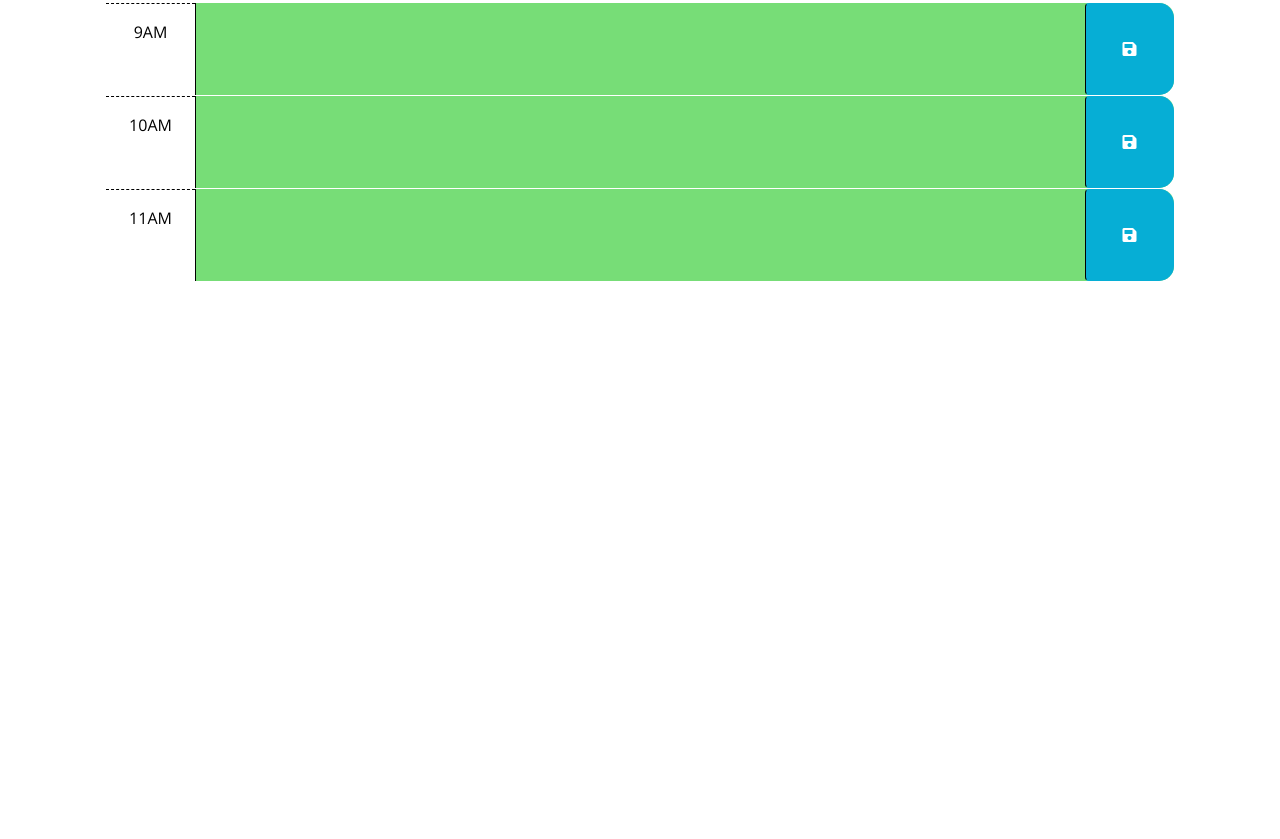
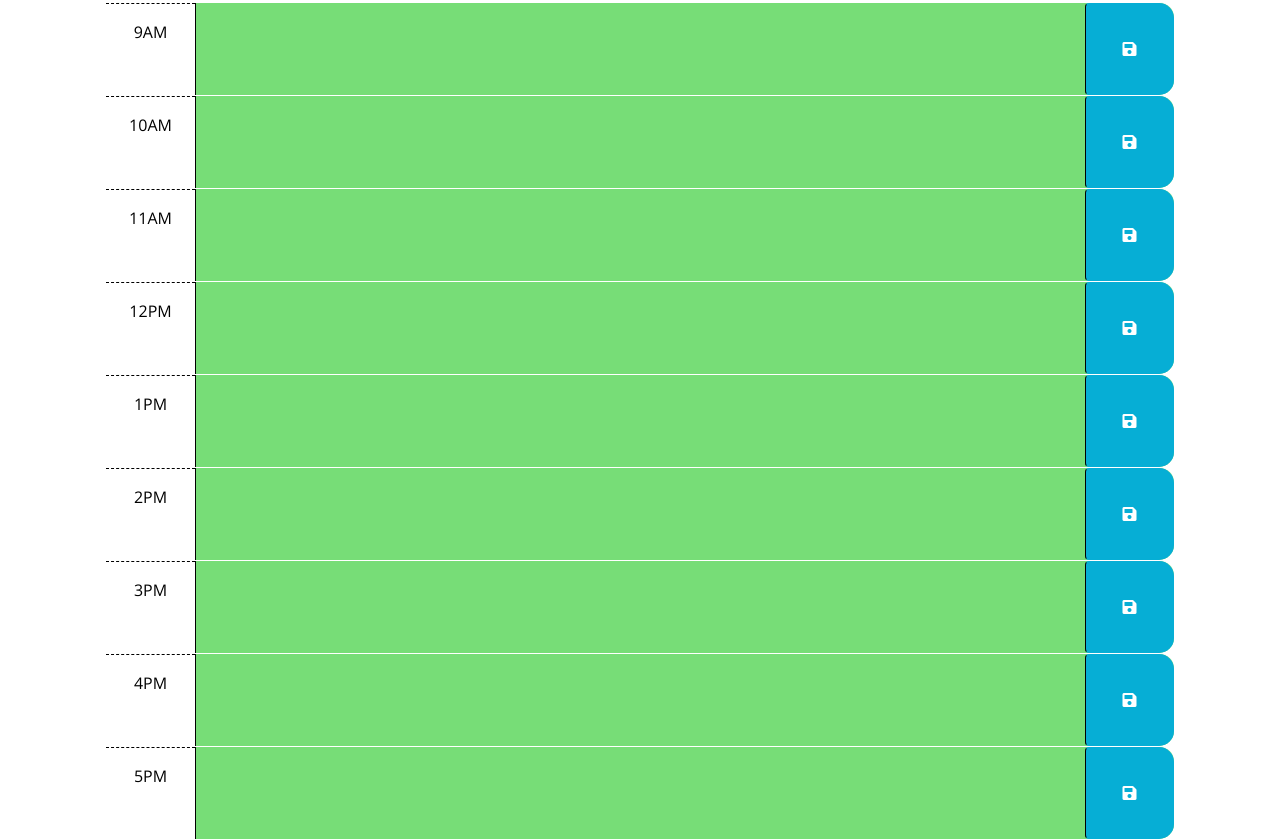
Before and after one commit to caoimhejyoti/work-day-scheduler, a plain HTML site: page Develop/index.html in a window 1280 px wide. Shown: the part 300-1139 px from the top of the page. Before the commit the page ends 800 px from the top, so only its background shows below. Drawn offline with nearby package versions, Linux system fonts and the light colour scheme.

Commit message:
creating divs for each hour

```diff
--- a/Develop/index.html
+++ b/Develop/index.html
@@ -29,7 +29,7 @@
       <p id="currentDay" class="lead"></p>
     </header>
     <div class="container-lg px-5">
-      <!-- Use class for "past", "present", and "future" to apply styles to the
+      <!-- FIXME: Use class for "past", "present", and "future" to apply styles to the
         time-block divs accordingly. The javascript will need to do this by
         adding/removing these classes on each div by comparing the hour in the
         id to the current hour. The html provided below is meant to be an example
@@ -39,8 +39,7 @@
         code is implemented.
         -->
 
-      <!-- Example of a past time block. The "past" class adds a gray background color. -->
-      <div id="hour-9" class="row time-block past">
+      <div id="hour-9" class="row time-block">
         <div class="col-2 col-md-1 hour text-center py-3">9AM</div>
         <textarea class="col-8 col-md-10 description" rows="3"> </textarea>
         <button class="btn saveBtn col-2 col-md-1" aria-label="save">
@@ -48,8 +47,7 @@
         </button>
       </div>
 
-      <!-- Example of a a present time block. The "present" class adds a red background color. -->
-      <div id="hour-10" class="row time-block present">
+      <div id="hour-10" class="row time-block">
         <div class="col-2 col-md-1 hour text-center py-3">10AM</div>
         <textarea class="col-8 col-md-10 description" rows="3"> </textarea>
         <button class="btn saveBtn col-2 col-md-1" aria-label="save">
@@ -57,9 +55,50 @@
         </button>
       </div>
 
-      <!-- Example of a future time block. The "future" class adds a green background color. -->
-      <div id="hour-11" class="row time-block future">
+      <div id="hour-11" class="row time-block">
         <div class="col-2 col-md-1 hour text-center py-3">11AM</div>
+        <textarea class="col-8 col-md-10 description" rows="3"> </textarea>
+        <button class="btn saveBtn col-2 col-md-1" id = "saveBtn-11" aria-label="save">
+          <i class="fas fa-save" aria-hidden="true"></i>
+        </button>
+      </div>
+      <div id="hour-12" class="row time-block">
+        <div class="col-2 col-md-1 hour text-center py-3">12PM</div>
+        <textarea class="col-8 col-md-10 description" rows="3"> </textarea>
+        <button class="btn saveBtn col-2 col-md-1" aria-label="save">
+          <i class="fas fa-save" aria-hidden="true"></i>
+        </button>
+      </div>
+      <div id="hour-13" class="row time-block">
+        <div class="col-2 col-md-1 hour text-center py-3">1PM</div>
+        <textarea class="col-8 col-md-10 description" rows="3"> </textarea>
+        <button class="btn saveBtn col-2 col-md-1" aria-label="save">
+          <i class="fas fa-save" aria-hidden="true"></i>
+        </button>
+      </div>
+      <div id="hour-14" class="row time-block">
+        <div class="col-2 col-md-1 hour text-center py-3">2PM</div>
+        <textarea class="col-8 col-md-10 description" rows="3"> </textarea>
+        <button class="btn saveBtn col-2 col-md-1" aria-label="save">
+          <i class="fas fa-save" aria-hidden="true"></i>
+        </button>
+      </div>
+      <div id="hour-15" class="row time-block">
+        <div class="col-2 col-md-1 hour text-center py-3">3PM</div>
+        <textarea class="col-8 col-md-10 description" rows="3"> </textarea>
+        <button class="btn saveBtn col-2 col-md-1" aria-label="save">
+          <i class="fas fa-save" aria-hidden="true"></i>
+        </button>
+      </div>
+      <div id="hour-16" class="row time-block">
+        <div class="col-2 col-md-1 hour text-center py-3">4PM</div>
+        <textarea class="col-8 col-md-10 description" rows="3"> </textarea>
+        <button class="btn saveBtn col-2 col-md-1" aria-label="save">
+          <i class="fas fa-save" aria-hidden="true"></i>
+        </button>
+      </div>
+      <div id="hour-17" class="row time-block">
+        <div class="col-2 col-md-1 hour text-center py-3">5PM</div>
         <textarea class="col-8 col-md-10 description" rows="3"> </textarea>
         <button class="btn saveBtn col-2 col-md-1" aria-label="save">
           <i class="fas fa-save" aria-hidden="true"></i>
@@ -73,6 +112,7 @@
       crossorigin="anonymous"
     ></script>
 
+
     <script src="script.js"></script>
   </body>
 </html>
```
